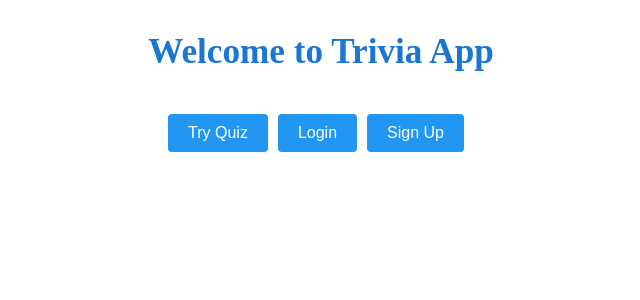
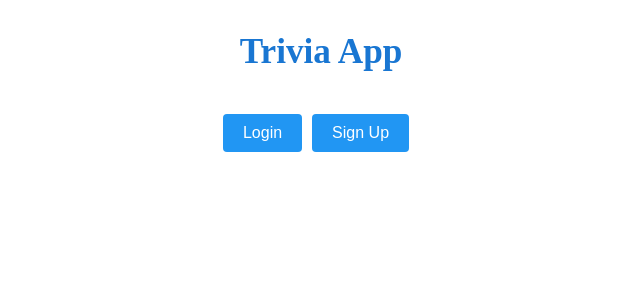
Before and after one commit to shamitsoni/Quiz-App, a React (Vite) app in the folder client/: page / in a window 1280 px wide. Shown: the top 300 px of the page, without its empty margins (319-959 px from the left). Built offline with nearby package versions, Linux system fonts and the light colour scheme.

Commit message:
Update Home page based on login status
- Upon successful, login greet user by username to confirm login.
- If user is not logged in, home page will display sign up and login
  buttons
- If user is logged in, home page will greet user and allow them to play
  the quiz

```diff
--- a/client/src/App.jsx
+++ b/client/src/App.jsx
@@ -1,3 +1,4 @@
+import { useState } from "react";
 import { Routes, Route } from "react-router-dom";
 import Home from "./components/Home";
 import Quiz from "./components/Quiz";
@@ -5,11 +6,12 @@ import Login from "./components/Login";
 import SignUp from "./components/SignUp";
 
 function App() {
+  const [user, setUser] = useState(null);
   return (
     <Routes>
-      <Route path="/" element={<Home />} />
+      <Route path="/" element={<Home user={user} />} />
       <Route path="/quiz" element={<Quiz />}></Route>
-      <Route path="/login" element={<Login />} />
+      <Route path="/login" element={<Login setUser={setUser} />} />
       <Route path="/sign-up" element={<SignUp />}></Route>
     </Routes>
   );
--- a/client/src/components/Home.jsx
+++ b/client/src/components/Home.jsx
@@ -2,17 +2,29 @@ import "./Home.css";
 import { useEffect } from "react";
 import { Link } from "react-router";
 
-function Home() {
+function Home({ user }) {
   useEffect(() => {
     document.title = "Home";
   }, []);
+
+  if (user) {
+    return (
+      <div className="home-container">
+        <h1>Trivia App</h1>
+        <p>Welcome, {user.username}</p>
+        <div className="button-group">
+          <Link to="/quiz">
+            <button className="btn btn-primary">Try Quiz</button>
+          </Link>
+        </div>
+      </div>
+    );
+  }
+
   return (
     <div className="home-container">
-      <h1>Welcome to Trivia App</h1>
+      <h1>Trivia App</h1>
       <div className="button-group">
-        <Link to="/quiz">
-          <button className="btn btn-primary">Try Quiz</button>
-        </Link>
         <Link to="/login">
           <button className="btn btn-primary">Login</button>
         </Link>
--- a/client/src/components/Login.jsx
+++ b/client/src/components/Login.jsx
@@ -1,12 +1,14 @@
 import { useEffect, useState } from "react";
+import { useNavigate } from "react-router-dom";
 
-function Login() {
+function Login({ setUser }) {
   useEffect(() => {
     document.title = "Login";
   }, []);
 
   const [form, setForm] = useState({ username: "", password: "" });
   const [error, setError] = useState("");
+  const navigate = useNavigate();
 
   const handleChange = (e) => {
     setForm({ ...form, [e.target.name]: e.target.value });
@@ -22,8 +24,11 @@ function Login() {
         body: JSON.stringify(form),
       });
       const data = await response.json();
+
+      // If login is successful, update user state and redirect to home
       if (response.ok) {
-        alert("Login successful!");
+        setUser(data.user);
+        navigate("/");
       } else {
         setError(data.error || "Login failed.");
       }
--- a/client/src/components/SignUp.jsx
+++ b/client/src/components/SignUp.jsx
@@ -1,9 +1,12 @@
 import { useState, useEffect } from "react";
+import { useNavigate } from "react-router-dom";
+
 function SignUp() {
   useEffect(() => {
     document.title = "Sign Up";
   }, []);
   const [form, setForm] = useState({ username: "", password: "" });
+  const navigate = useNavigate();
 
   const handleChange = (e) => {
     setForm({ ...form, [e.target.name]: e.target.value });
@@ -18,7 +21,9 @@ function SignUp() {
         body: JSON.stringify(form),
       });
       const data = await response.json();
-      console.log(data);
+      if (response.ok) {
+        navigate("/");
+      }
     } catch (err) {
       console.error("Sign up failed:", err);
     }
```
